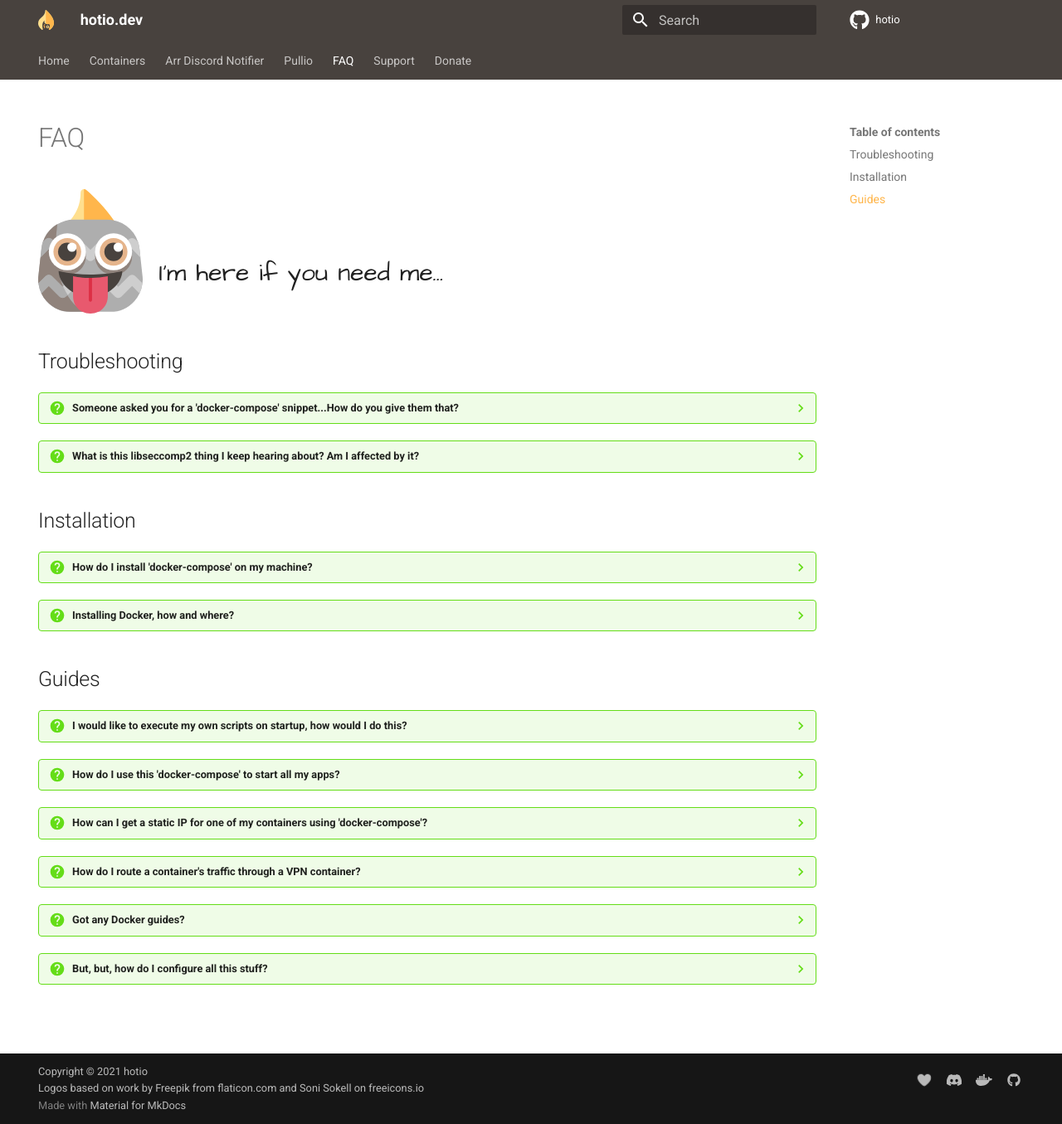
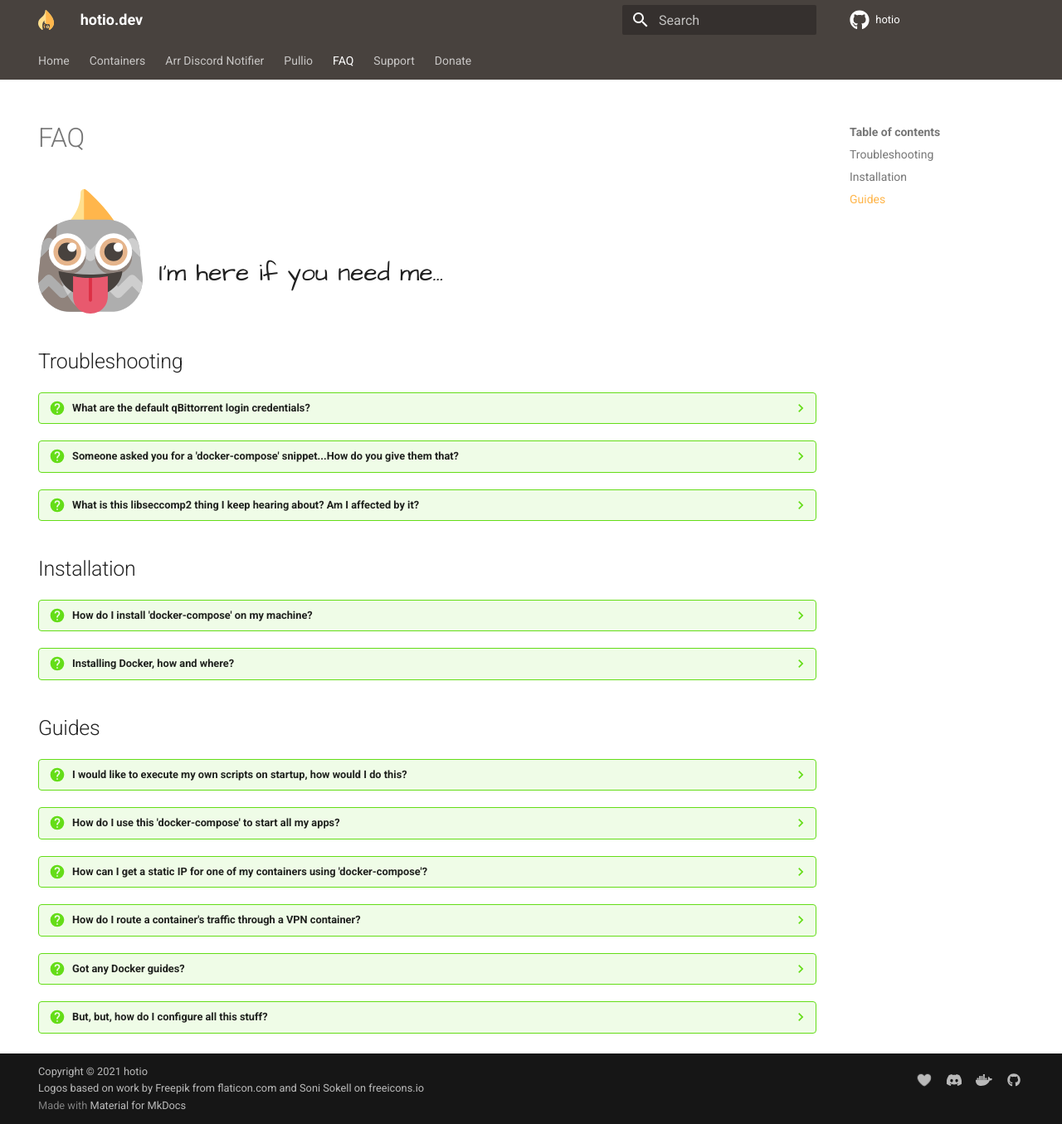
Before and after one commit to hotio/website, an MkDocs documentation site: the page built from docs/faq.md, in a window 1280 px wide and 1355 px high. Shown: the whole window at 83% size. Built offline with MkDocs 1.6.1 and Material for MkDocs 9.7.7, drawn with Linux system fonts in a browser that asks for light colours; some of the changed lines change nothing that is shown.

Commit message:
add some bits to faq about qbit default credentials

```diff
--- a/docs/faq.md
+++ b/docs/faq.md
@@ -6,6 +6,10 @@
 <div class="pullio-banner"><img src="/img/pullio-stick-out-tongue.svg" alt="pullio"/><div class="pullio-banner-text">I'm here if you need me...</div></div>
 
 ## Troubleshooting
+
+??? question "What are the default qBittorrent login credentials?"
+
+    The default username is `admin` and the default password is `adminadmin`. If this doesn't work you're probably running Unraid and you'll most likely have to change the internal port on which the WebUI runs to match the external port.
 
 ??? question "Someone asked you for a 'docker-compose' snippet...How do you give them that?"
 
```
